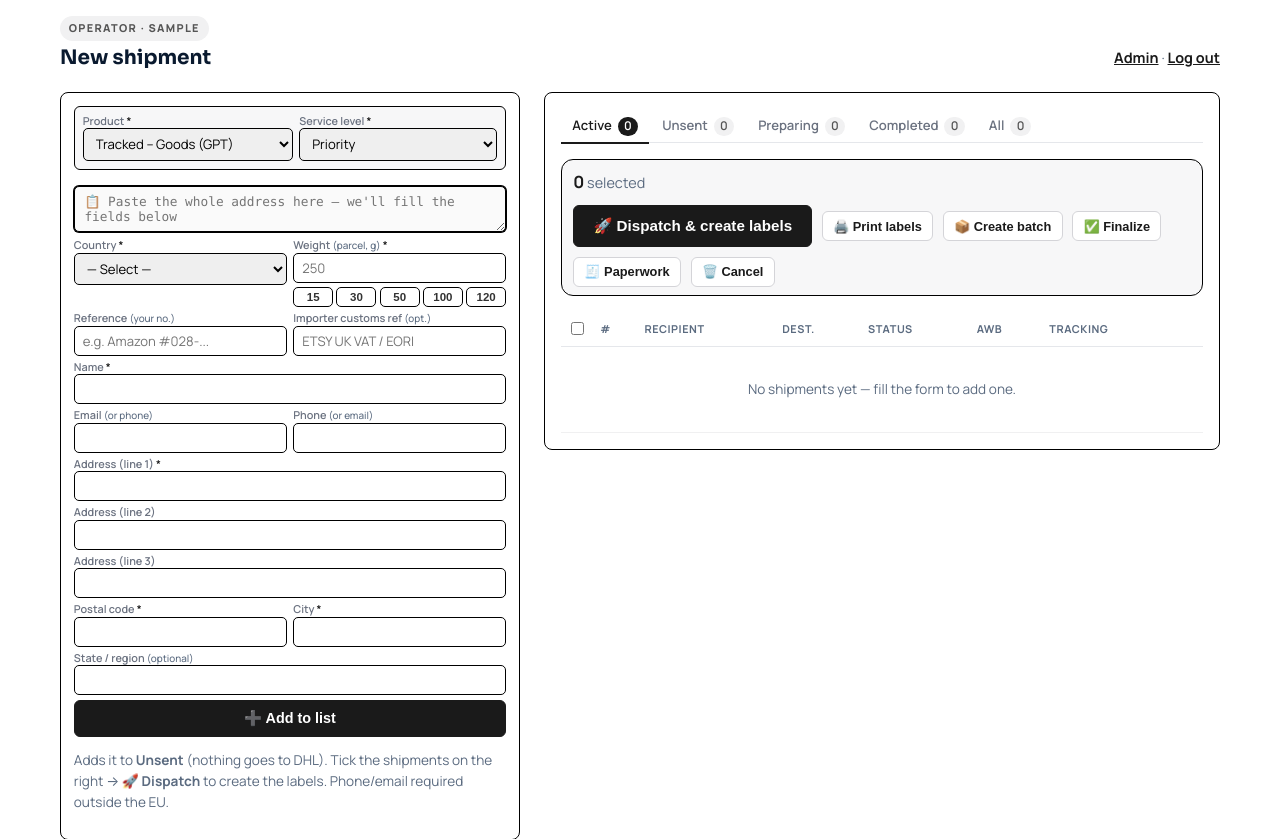
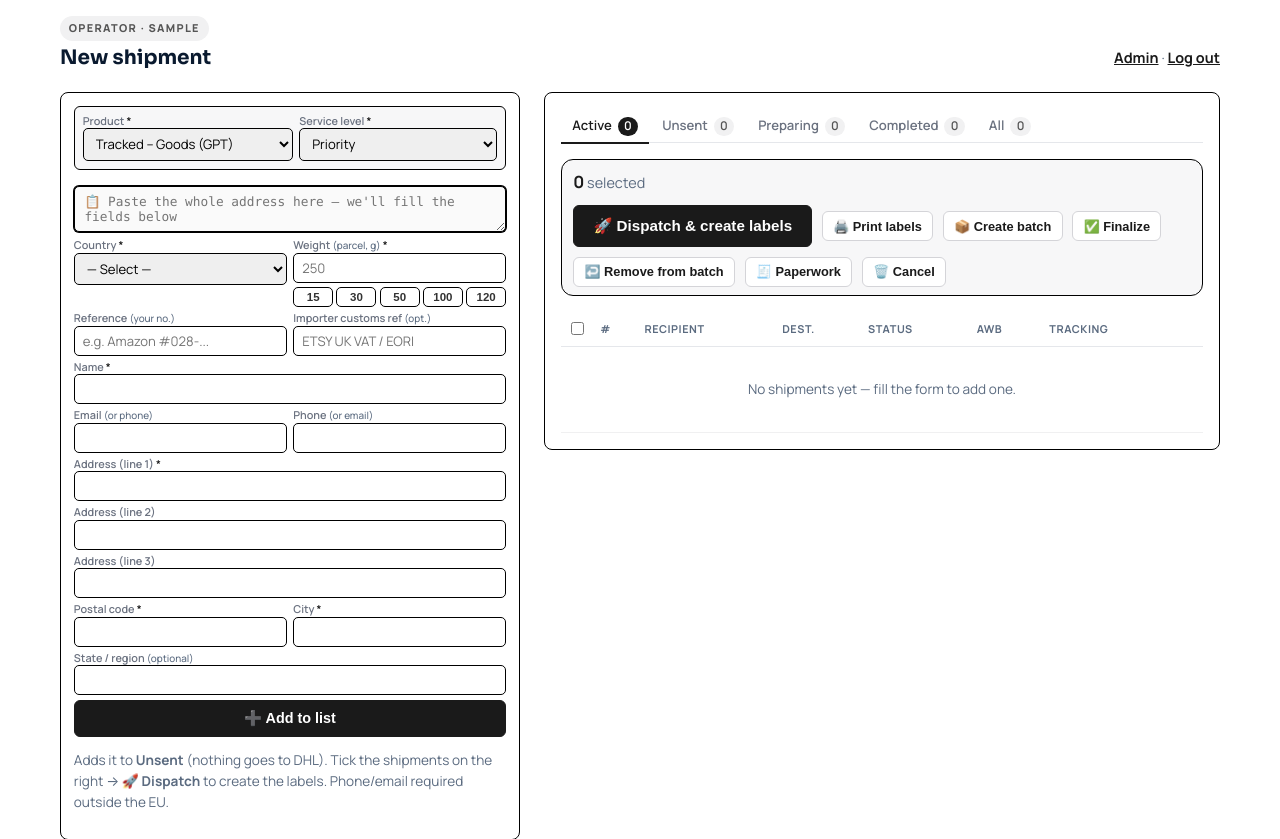
Before and after one commit to uigeadall/marbaras-post, a Django app: page /app/ in a window 1280 px wide. Shown: the part 73-912 px from the top of the page. Run offline with Django 4.2, Linux system fonts and the light colour scheme; the visitor is signed in with stand-in values (Sample User, id 1); data that the repository does not hold is empty.

Commit message:
Add 'Remove from batch' — pull a prepared shipment back to Draft
Lets you take one parcel out of an OPEN batch (deletes its DHL item,
resets to Draft) so you can finalize the rest without it and re-batch it
later. Finalized (AWB) shipments can't be removed. Verified in sandbox.

Co-Authored-By: Claude Opus 4.8 <noreply@anthropic.com>

```diff
--- a/core/urls.py
+++ b/core/urls.py
@@ -17,6 +17,7 @@ urlpatterns = [
     # batch / AWB flow
     path("app/dispatch/", views.dispatch, name="dispatch"),
     path("app/add-to-batch/", views.add_to_batch, name="add_to_batch"),
+    path("app/remove-from-batch/", views.remove_from_batch, name="remove_from_batch"),
     path("app/combine/", views.combine, name="combine"),
     path("app/finalize/", views.finalize, name="finalize"),
     path("app/print-all/", views.print_all, name="print_all"),
--- a/core/views.py
+++ b/core/views.py
@@ -428,6 +428,47 @@ def add_to_batch(request):
 
 @login_required
 @require_POST
+def remove_from_batch(request):
+    """Take selected PREPARED (not yet finalized) shipments out of their batch.
+
+    Deletes the item from the open DHL order and resets the shipment back to
+    a Draft, so it can be re-batched later. Lets you finalize the rest of the
+    batch without it. Finalized shipments (with an AWB) can't be removed.
+    """
+    sel = _selected(request)
+    removed = locked = skipped = 0
+    for s in sel:
+        if s.awb:  # already finalized — can't pull out
+            locked += 1
+            continue
+        if s.status != "prepared" or not s.dpi_item_id:
+            skipped += 1
+            continue
+        res = dpi.delete_item(s.dpi_item_id)
+        if res.get("ok"):
+            s.status = "draft"
+            s.dpi_order_id = ""
+            s.dpi_item_id = ""
+            s.tracking_number = ""
+            s.awb = ""
+            s.notes = "Removed from batch — back to Draft."
+            s.save()
+            removed += 1
+        else:
+            s.notes = f"Remove failed: {res.get('error')}"
+            s.save(update_fields=["notes"])
+            skipped += 1
+    if removed:
+        messages.success(request, f"↩️ Removed {removed} shipment(s) from the batch — they're Drafts again.")
+    if locked:
+        messages.warning(request, f"{locked} already have an AWB (finalized) — can't be removed.")
+    if skipped:
+        messages.info(request, f"{skipped} skipped (not in a batch or failed).")
+    return redirect("dashboard")
+
+
+@login_required
+@require_POST
 def dispatch(request):
     """One-click: combine + finalize the selected drafts into one shared AWB
     with printable labels. The easy path — does both steps at once."""
--- a/templates/app/dashboard.html
+++ b/templates/app/dashboard.html
@@ -142,6 +142,7 @@
           <button form="batch" formaction="{% url 'print_all' %}" formtarget="_blank" class="btn-mini blue">🖨️ Print labels</button>
           <button form="batch" formaction="{% url 'combine' %}" class="btn-mini amber">📦 Create batch</button>
           <button form="batch" formaction="{% url 'finalize' %}" class="btn-mini green2">✅ Finalize</button>
+          <button form="batch" formaction="{% url 'remove_from_batch' %}" class="btn-mini" onclick="return confirm('Remove the selected shipments from their batch (back to Draft)?')">↩️ Remove from batch</button>
           <button form="batch" formaction="{% url 'print_paperwork' %}" formtarget="_blank" class="btn-mini ink">🧾 Paperwork</button>
           <button form="batch" formaction="{% url 'cancel' %}" class="btn-mini red" onclick="return confirm('Cancel the selected shipments at DHL?')">🗑️ Cancel</button>
         </div>
```
